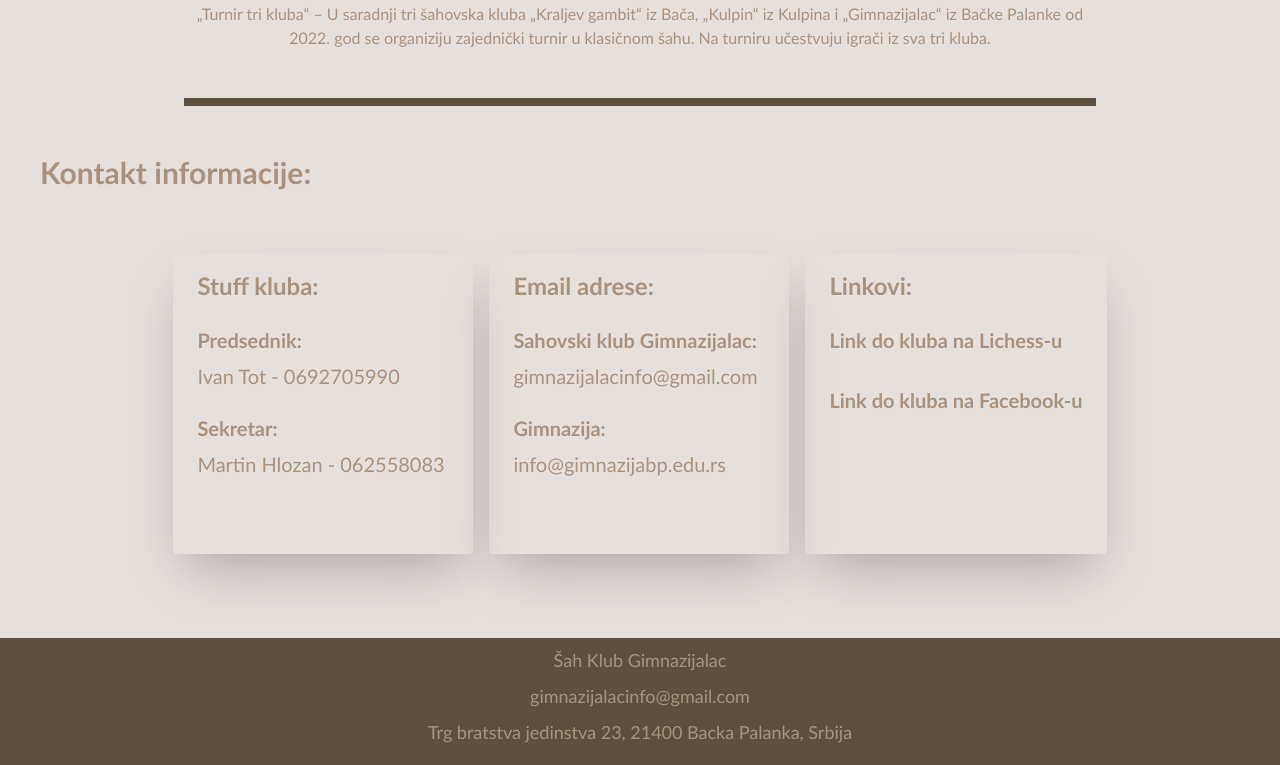
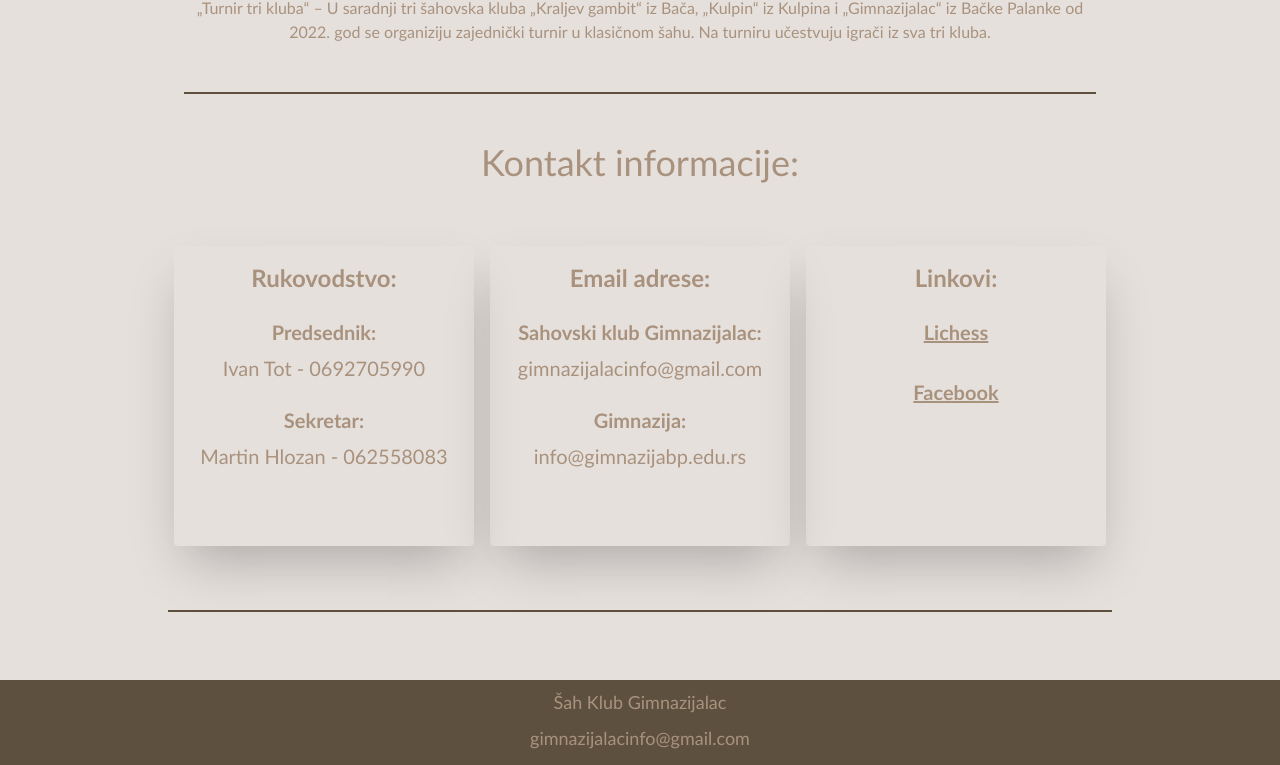
Before and after one commit to milanm98/chess-club-website, a Next.js app: page / in a window 1280 px wide. Shown: the part 3061-3826 px from the top of the page. Built offline with nearby package versions, Linux system fonts and the light colour scheme.

Commit message:
[refactor][46]:Refactor contact section

```diff
--- a/components/about-us.tsx
+++ b/components/about-us.tsx
@@ -1,6 +1,6 @@
 export default function AboutUs() {
   return (
-    <div className="my-12 text-color text-center lg:mx-36 border-b-8 border-t-8 border-[#5e503f]">
+    <div className="my-12 text-color text-center lg:mx-36 border-b-2 border-t-2 border-[#5e503f]">
       <h1 className="my-6 text-3xl lg:text-4xl">O nama :</h1>
       <p>
         Sah klub Gimnazijalac je osnovan 2015. godine, pre toga je bila sekcija
--- a/components/contact.tsx
+++ b/components/contact.tsx
@@ -1,13 +1,11 @@
 const Contact = () => {
   return (
-    <section>
-      <h3 className="font-bold text-3xl mb-6 text-color">
-        Kontakt informacije:
-      </h3>
+    <section className=" text-color text-center ">
+      <h1 className="my-6 text-3xl lg:text-4xl">Kontakt informacije:</h1>
       <div className="flex flex-col md:flex-row my-16 gap-4 items-center justify-center md:flex-wrap">
         <div className="max-w-sm rounded overflow-hidden shadow-2xl  relative">
           <div className="px-6 py-4 min-h-[300px] min-w-[300px]">
-            <p className="font-bold text-2xl mb-6 text-color">Stuff kluba:</p>
+            <p className="font-bold text-2xl mb-6 text-color">Rukovodstvo:</p>
             <p className="font-bold text-xl mb-2 text-color">Predsednik:</p>
             <p className="text-gray-700 text-xl mb-6 text-color">
               Ivan Tot - 0692705990
@@ -38,25 +36,26 @@ const Contact = () => {
             <p className="font-bold text-2xl mb-6 text-color">Linkovi:</p>
 
             <a
-              className="font-bold text-xl mb-8 text-color hover:underline inline-block"
+              className="font-bold text-xl mb-8 text-color underline hover:text-zinc-600 inline-block"
               href="https://lichess.org/team/gimnazijalac"
               target="_blank"
               rel="noreferrer"
             >
-              Link do kluba na Lichess-u
+              Lichess
             </a>
             <br />
             <a
-              className="font-bold text-xl mb-8 text-color hover:underline inline-block"
+              className="font-bold text-xl mb-8 text-color underline  hover:text-zinc-600 inline-block"
               href="https://www.facebook.com/%C5%A0ah-klub-Gimnazijalac-979024278831201"
               target="_blank"
               rel="noreferrer"
             >
-              Link do kluba na Facebook-u
+              Facebook
             </a>
           </div>
         </div>
       </div>
+      <div className="my-12 text-color  lg:mx-32 border-b-2  border-[#5e503f]" />
     </section>
   )
 }
```
